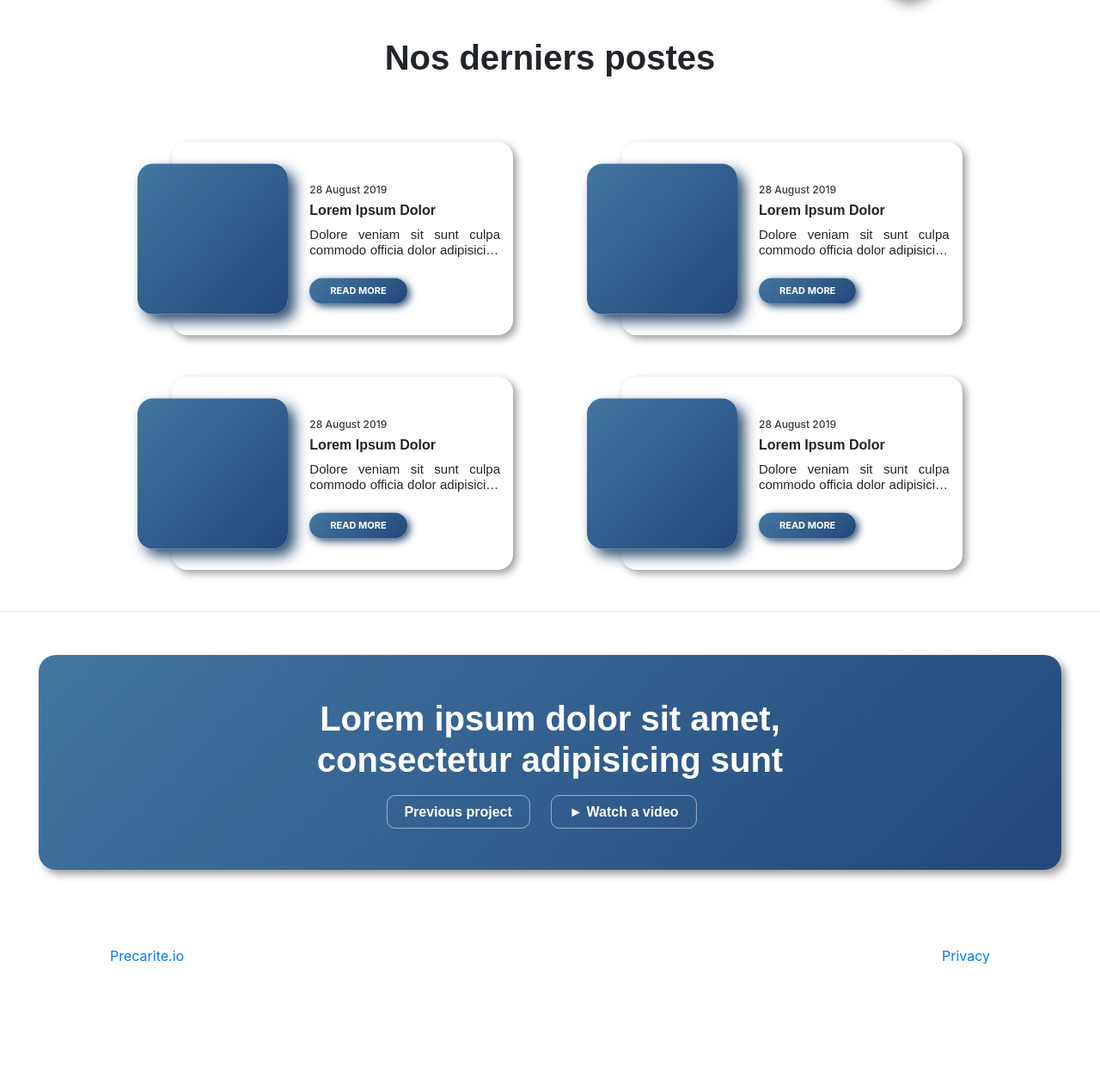
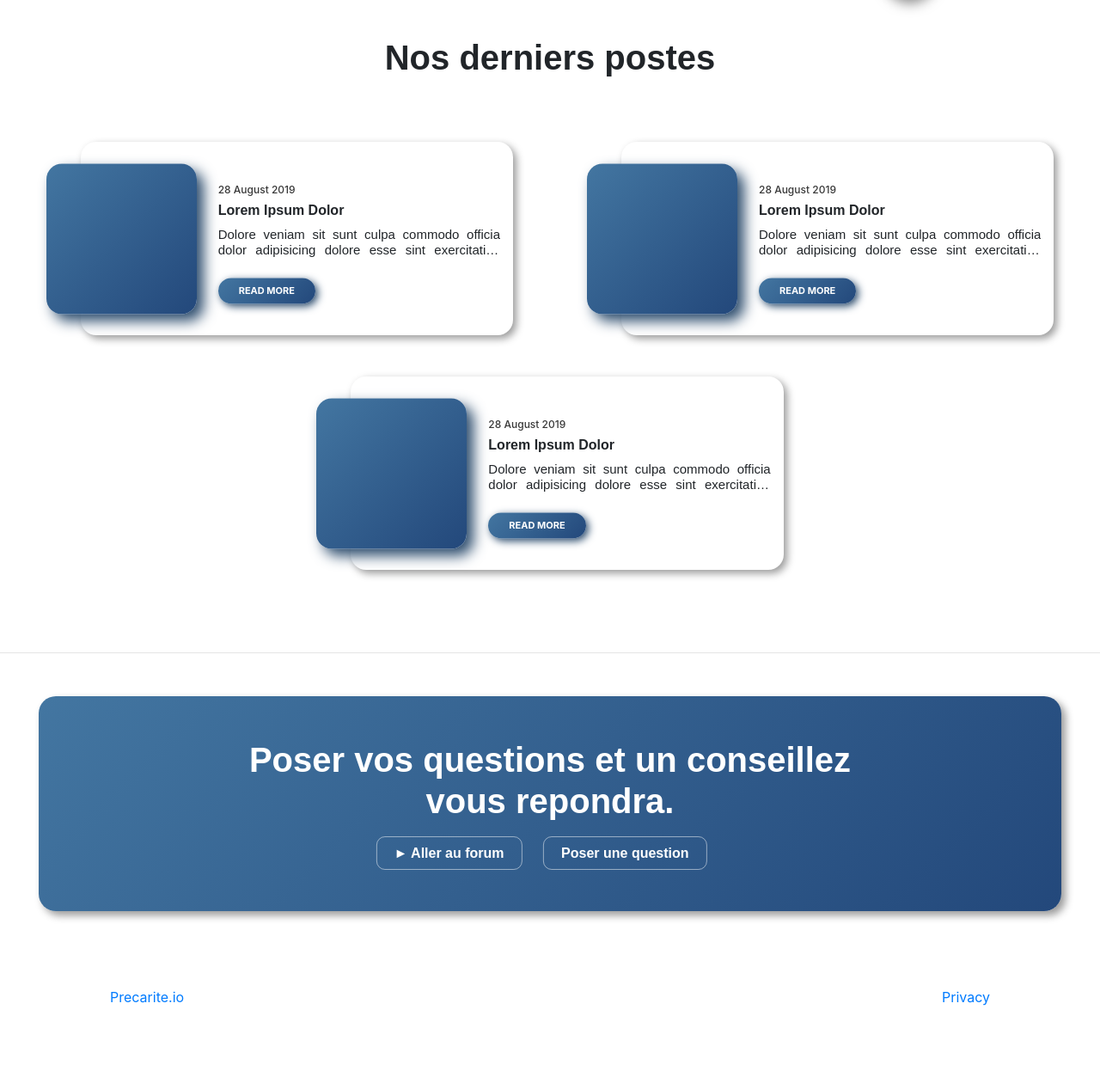
Before and after one commit to CrabGang-Team/NuitInfo2019, a PHP site: page / in a window 1280 px wide. Shown: the part 702-1962 px from the top of the page at 86% size. Before the commit the page ends 1824 px from the top, so only its background shows below. Run offline with PHP 8.4, Linux system fonts and the light colour scheme.

Commit message:
[add] postes + update footer

```diff
--- a/src/style.css
+++ b/src/style.css
@@ -94,7 +94,7 @@ header{
 	position: relative;
 }
 main::after{
-	content:"+";
+	content:"?";
 	width: 60px;
 	height: 60px;
 	color: white;
--- a/views/main.php
+++ b/views/main.php
@@ -65,7 +65,7 @@
 
 		<div class="container-fluid pt-4 mb-5">
 			<div class="row justify-content-center">
-				<div class="col-lg-6 col-xl-4 col-md-8 col-11 mr-5 card">
+				<div class="col-lg-8 col-xl-5 col-md-8 col-11 card mb-5 mx-md-5">
 					<div class="card-content">
 						<div class="decoration"></div>
 						<div class="content">
@@ -77,7 +77,19 @@
 						</div>
 					</div>
 				</div>
-				<div class="col-lg-6 col-xl-4 col-md-8 col-11 card ml-5">
+				<div class="col-lg-8 col-xl-5 col-md-8 col-11 card mb-5 mx-md-5">
+					<div class="card-content">
+						<div class="decoration"></div>
+						<div class="content">
+							<span class="date">28 August 2019</span>
+							<h6 class="title pt-1">Lorem Ipsum Dolor</h6>
+							<div class="resume">Dolore veniam sit sunt culpa commodo officia dolor adipisicing dolore esse sint exercitation velit ut veniam in ad quis ut sunt sit elit eiusmod in eu laboris.</div>
+							<br>
+							<a href="#" class="read-more px-4 py-2">Read More</a>
+						</div>
+					</div>
+				</div>
+				<div class="col-lg-8 col-xl-5 col-md-8 col-11 card mb-5 mx-md-5">
 					<div class="card-content">
 						<div class="decoration"></div>
 						<div class="content">
@@ -90,34 +102,9 @@
 					</div>
 				</div>
 
-			</div>
-			<div class="row justify-content-center mt-5">
-				<div class="col-lg-6 col-xl-4 col-md-8 col-11 mr-5 card">
-					<div class="card-content">
-						<div class="decoration"></div>
-						<div class="content">
-							<span class="date">28 August 2019</span>
-							<h6 class="title pt-1">Lorem Ipsum Dolor</h6>
-							<div class="resume">Dolore veniam sit sunt culpa commodo officia dolor adipisicing dolore esse sint exercitation velit ut veniam in ad quis ut sunt sit elit eiusmod in eu laboris.</div>
-							<br>
-							<a href="#" class="read-more px-4 py-2">Read More</a>
-						</div>
-					</div>
-				</div>
-				<div class="col-lg-6 col-xl-4 col-md-8 col-11 card ml-5">
-					<div class="card-content">
-						<div class="decoration"></div>
-						<div class="content">
-							<span class="date">28 August 2019</span>
-							<h6 class="title pt-1">Lorem Ipsum Dolor</h6>
-							<div class="resume">Dolore veniam sit sunt culpa commodo officia dolor adipisicing dolore esse sint exercitation velit ut veniam in ad quis ut sunt sit elit eiusmod in eu laboris.</div>
-							<br>
-							<a href="#" class="read-more px-4 py-2">Read More</a>
-						</div>
-					</div>
-				</div>
 
 			</div>
+
 		</div>
 
 	</main>
@@ -127,18 +114,17 @@
 	<footer>
 		<div id="footer_color">
 			<div id="text_footer">
-				<h1>Lorem ipsum dolor sit amet, consectetur adipisicing sunt</h1>
+				<h1>Poser vos questions et un conseillez vous repondra.</h1>
 				<div id="buttons_image" class="mt-4">
-					<a href="#">Previous project</a>
-					<a href="#">► Watch a video</a>
+					<a href="#">► Aller au forum</a>
+					<a href="#">Poser une question</a>
 				</div>
 			</div>
 		</div>
 
 		<div id="footer">
 			<div class="footer_flex">
-					<span><a href="#">Precarite.io</a></span>
-
+				<a href="#">Precarite.io</a>
 			</div>
 			<div class="footer_flex text-right">
 				<a href="#">Privacy</a>
```
